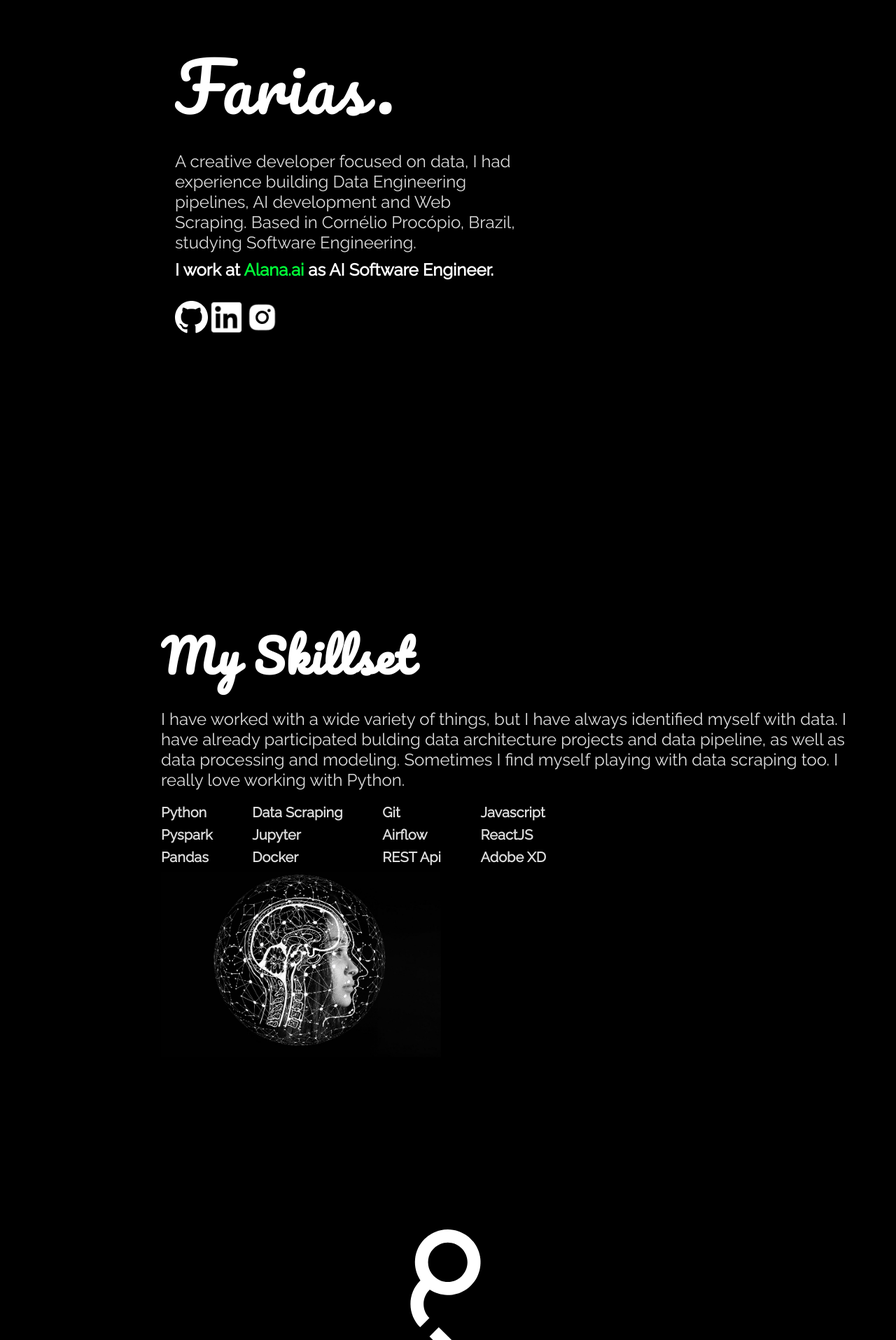
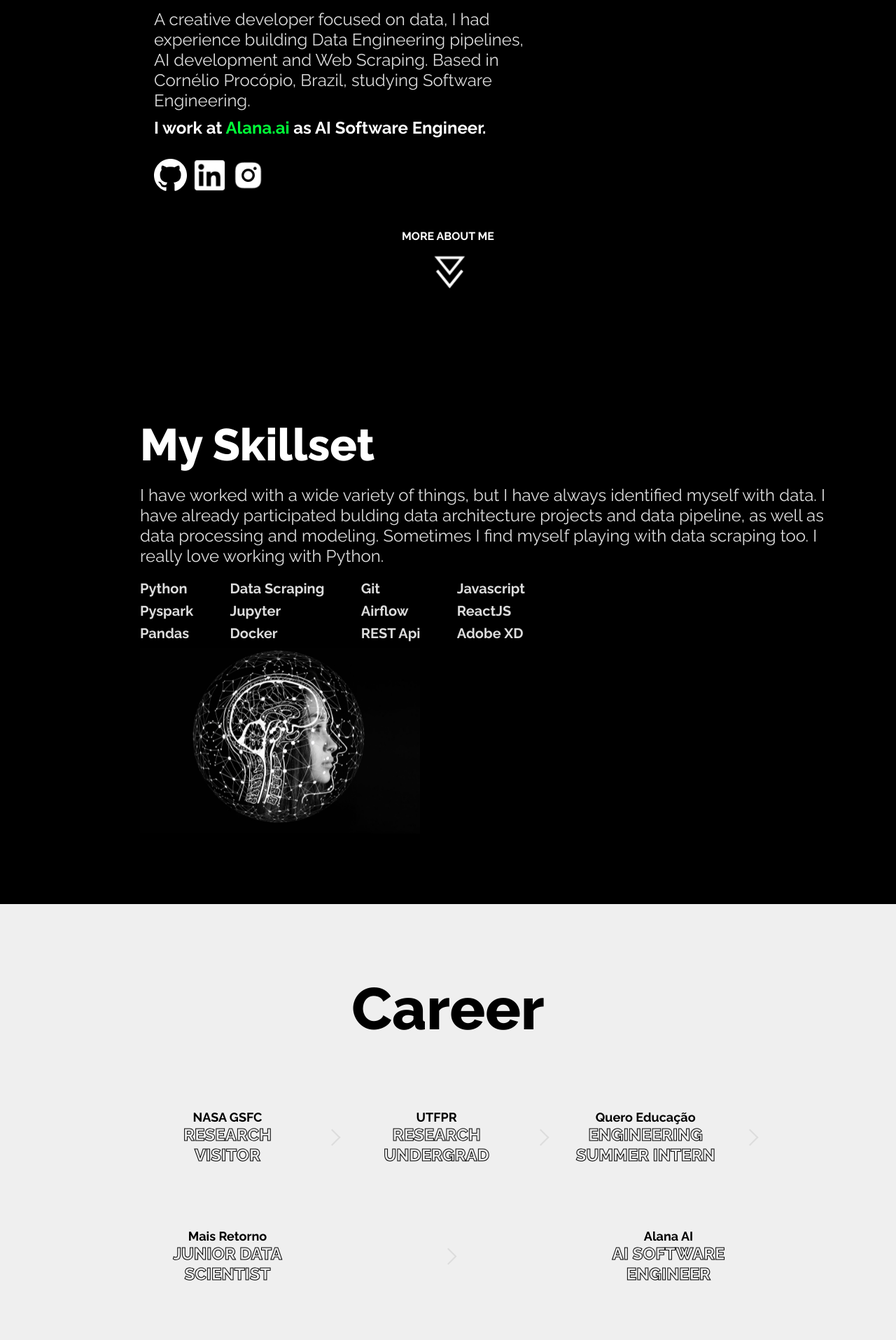
Before and after one commit to luisgmfarias/luisgmfarias.github.io, a React (Create React App) app: page / in a window 1280 px wide. Shown: the part 885-2800 px from the top of the page at 70% size. Built offline with nearby package versions, Linux system fonts and the light colour scheme.

Commit message:
carrer section finished

```diff
--- a/src/App.js
+++ b/src/App.js
@@ -2,6 +2,8 @@
 import Home from "./sections/Home";
 import Skillset from "./sections/Skillset";
 import Contact from "./sections/Contact";
+import Career from "./sections/Career";
+import Projects from "./sections/Projects";
 import CurveConnector from "./components/CurveConnector";
 
 function App() {
@@ -10,6 +12,8 @@
       <Navbar />
       <Home />
       <Skillset />
+      <Career/>
+      <Projects/>
       <CurveConnector />
       <Contact />
     </div>
--- /dev/null
+++ b/src/components/ArrowAnimation.jsx
@@ -0,0 +1,80 @@
+import styled from "styled-components";
+
+function ArrowAnimation() {
+  return (
+    <ArrowAnim>
+      <svg width="18px" height="17px" viewBox="-1 0 18 17" version="1.1">
+        <g>
+          <polygon
+            class="arrow"
+            points="16.3746667 8.33860465 7.76133333 15.3067621 6.904 14.3175671 14.2906667 8.34246869 6.908 2.42790698 7.76 1.43613596"
+          ></polygon>
+          <polygon
+            class="arrow-fixed"
+            points="16.3746667 8.33860465 7.76133333 15.3067621 6.904 14.3175671 14.2906667 8.34246869 6.908 2.42790698 7.76 1.43613596"
+          ></polygon>
+          <path d="M-4.58892184e-16,0.56157424 L-4.58892184e-16,16.1929159 L9.708,8.33860465 L-1.64313008e-15,0.56157424 L-4.58892184e-16,0.56157424 Z M1.33333333,3.30246869 L7.62533333,8.34246869 L1.33333333,13.4327013 L1.33333333,3.30246869 L1.33333333,3.30246869 Z"></path>
+        </g>
+      </svg>
+    </ArrowAnim>
+  );
+}
+
+export default ArrowAnimation;
+
+const ArrowAnim = styled.div`
+  width: 50px;
+  transform: rotate(90deg);
+  margin:auto;
+
+  svg {
+    width: 50px;
+    height: auto;
+    margin:0 1rem;
+    cursor: pointer;
+    overflow: visible;
+    fill: #ffffff;
+    polygon,
+    path {
+      transition: all 0.5s cubic-bezier(0.2, 1, 0.3, 1);
+    }
+    &:hover polygon,
+    &:hover path {
+      transition: all 1s cubic-bezier(0.2, 1, 0.3, 1);
+      fill: #a7a5a5;
+    }
+
+    &:hover .arrow {
+      animation: arrow-anim 2.5s cubic-bezier(0.2, 1, 0.3, 1) infinite;
+    }
+    &:hover .arrow-fixed {
+      animation: arrow-fixed-anim 2.5s cubic-bezier(0.2, 1, 0.3, 1) infinite;
+    }
+  }
+
+  @keyframes arrow-anim {
+    0% {
+      opacity: 1;
+      transform: translateX(0);
+    }
+    5% {
+      transform: translateX(-0.1rem);
+    }
+    100% {
+      transform: translateX(1rem);
+      opacity: 0;
+    }
+  }
+
+  @keyframes arrow-fixed-anim {
+    5% {
+      opacity: 0;
+    }
+    20% {
+      opacity: 0.4;
+    }
+    100% {
+      opacity: 1;
+    }
+  }
+`;
--- a/src/components/Navbar.jsx
+++ b/src/components/Navbar.jsx
@@ -20,7 +20,7 @@
   font-family: "Raleway";
   font-size: 20px;
   color: #dcdcdc;
-  font-weight: lighter;
+  font-weight: 400;
   cursor: pointer;
 
   @media (max-width: 415px) {
@@ -49,7 +49,8 @@
   display: flex;
   justify-content: center;
   align-items: center;
-  background: linear-gradient(to bottom, black, transparent);
-  padding: 10px 0;
+  background: black;
+  padding: 0x 0;
   position: fixed;
+  z-index:999
 `;
--- a/src/components/SectionContainer.jsx
+++ b/src/components/SectionContainer.jsx
@@ -1,7 +1,7 @@
 import styled from 'styled-components';
 
 const SectionContainer = styled.div`
-    padding: 200px 230px;
+    padding: 100px 200px;
     background-color:#000000;
     display: flex;
 
--- a/src/components/SectionTitle.jsx
+++ b/src/components/SectionTitle.jsx
@@ -1,8 +1,8 @@
 import styled from "styled-components";
 
 export const SectionTitle = styled.h2`
-  font-family: Pacifico;
+  font-family: Raleway;
   font-size: 64px;
   color: white;
-  letter-spacing: 2px;
+  font-weight: 900;
 `;
--- a/src/index.css
+++ b/src/index.css
@@ -1,4 +1,4 @@
-@import url("https://fonts.googleapis.com/css2?family=Raleway&display=swap");
+@import url('https://fonts.googleapis.com/css2?family=Raleway:wght@100;200;300;400;500;600;700;800&display=swap');
 @import url('https://fonts.googleapis.com/css2?family=Pacifico&display=swap');
 
 @font-face {
@@ -26,3 +26,54 @@
   border-radius: 20px;       /* roundness of the scroll thumb */
   border: 4px solid black;  /* creates padding around scroll thumb */
 }
+
+@-webkit-keyframes slide {
+  0% {
+    opacity: 0;
+    transform: translateX(15vw);
+  }
+  20% {
+    opacity: 1;
+    transform: translateX(9vw);
+  }
+  80% {
+    opacity: 1;
+    transform: translateX(-9vw);
+  }
+  100% {
+    opacity: 0;
+    transform: translateX(-15vw);
+  }
+}
+@keyframes slide {
+  0% {
+    opacity: 0;
+    transform: translateX(15vw);
+  }
+  20% {
+    opacity: 1;
+    transform: translateX(9vw);
+  }
+  80% {
+    opacity: 1;
+    transform: translateX(-9vw);
+  }
+  100% {
+    opacity: 0;
+    transform: translateX(-15vw);
+  }
+}
+
+
+.delay1 {
+  -webkit-animation-delay: 1s;
+  animation-delay: 1s;
+}
+.delay2 {
+  -webkit-animation-delay: 2s;
+  animation-delay: 2s;
+}
+.delay3 {
+  -webkit-animation-delay: 3s;
+  animation-delay: 3s;
+}
--- /dev/null
+++ b/src/sections/Career.jsx
@@ -0,0 +1,120 @@
+import SectionContainer from "../components/SectionContainer";
+import { SectionTitle } from "../components/SectionTitle";
+import styled from "styled-components";
+import { Col } from "../components/Utils";
+
+function Career() {
+  return (
+    <SectionContainer style={{ background: "#efefef" }}>
+      <Col style={{ width: "100%" }}>
+        <Title>Career</Title>
+        <CardContainer>
+          <CareerBox>
+            <CareerCompany>NASA GSFC</CareerCompany>
+            <CareerPos
+              style={{ WebkitTextStroke: "1px black", color: "transparent" }}
+            >
+              Research Visitor
+            </CareerPos>
+          </CareerBox>
+          <Arrow />
+          <CareerBox>
+            <CareerCompany>UTFPR</CareerCompany>
+            <CareerPos
+              style={{ WebkitTextStroke: "1px black", color: "transparent" }}
+            >
+              Research Undergrad
+            </CareerPos>
+          </CareerBox>
+          <Arrow />
+          <CareerBox>
+            <CareerCompany>Quero Educação</CareerCompany>
+            <CareerPos
+              style={{ WebkitTextStroke: "1px black", color: "transparent" }}
+            >
+              Engineering Summer Intern
+            </CareerPos>
+          </CareerBox>
+          <Arrow />
+          <CareerBox>
+            <CareerCompany>Mais Retorno</CareerCompany>
+            <CareerPos
+              style={{ WebkitTextStroke: "1px black", color: "transparent" }}
+            >
+              Junior Data Scientist
+            </CareerPos>
+          </CareerBox>
+          <Arrow />
+          <CareerBox>
+            <CareerCompany>Alana AI</CareerCompany>
+            <CareerPos
+              style={{ WebkitTextStroke: "1px black", color: "transparent" }}
+            >
+              AI Software Engineer
+            </CareerPos>
+          </CareerBox>
+        </CardContainer>
+      </Col>
+    </SectionContainer>
+  );
+}
+
+export default Career;
+
+const CareerBox = styled.div`
+  font-family: Raleway;
+  color: black;
+  display: flex;
+  flex-direction: column;
+  overflow: hidden;
+  padding: 10px 25px;
+  width: 200px;
+  height: 150px;
+  text-align: center;
+  justify-content: center;
+  border-radius: 10px;
+  cursor: pointer;
+
+  &:hover {
+    div {
+      color: black !important;
+    }
+  }
+`;
+
+const CareerPos = styled.div`
+  text-transform: uppercase;
+  font-weight: 900;
+  font-size: 24px;
+`;
+
+const CareerCompany = styled.span`
+  font-size: 18px;
+  font-family: Raleway;
+  font-weight: bold;
+`;
+
+const Title = styled.div`
+  color: black;
+  font-size: 84px;
+  text-align: center;
+  font-family: Raleway;
+  font-weight: 900;
+`;
+
+const CardContainer = styled.div`
+  display: flex;
+  width: 100%;
+  justify-content: space-between;
+  margin-top: 50px;
+  flex-wrap: wrap;
+  align-items: center;
+`;
+
+const Arrow = styled.div`
+  height: 15px;
+  width: 15px;
+  border: 1px solid #dcdcdc;
+  border-width: 2px 2px 0 0;
+  transform: rotate(45deg);
+`;
--- a/src/sections/Home.jsx
+++ b/src/sections/Home.jsx
@@ -1,16 +1,18 @@
 import SectionContainer from "../components/SectionContainer";
 import photo from "../assets/images/profile-photo.jpeg";
 import styled from "styled-components";
-import { Row } from "../components/Utils";
+import { Row, Col } from "../components/Utils";
 import github from "../assets/images/akar-icons_github-fill.png";
 import linkedin from "../assets/images/akar-icons_linkedin-fill.png";
 import instagram from "../assets/images/ant-design_instagram-filled.png";
 import Fade from "react-reveal/Fade";
+import ArrowAnimation from "../components/ArrowAnimation";
 
 function Home() {
   return (
-    <SectionContainer>
-      <Row>
+    <SectionContainer style={{ paddingTop: "250px" }}>
+      <Col>
+        <Row style={{alignItems: "center"}}>
           <Fade left>
             <Photo src={photo} alt="profile-photo" />
           </Fade>
@@ -52,9 +54,13 @@
                 <img src={instagram} alt="" />
               </a>
             </IconsContainer>
-
           </Presentation>
         </Row>
+        <div style={{margin:'auto', color:'white', fontFamily:"Raleway", marginTop:'50px', fontWeight:'bold'}}>
+          <span>MORE ABOUT ME</span>
+          <ArrowAnimation />
+        </div>
+      </Col>
     </SectionContainer>
   );
 }
@@ -83,16 +89,15 @@
   }
 
   span {
-    font-family: Pacifico;
+    font-family: Raleway;
+    font-weight: 900;
     font-size: 48px;
   }
 
   h1 {
-    font-family: Pacifico;
-    font-style: normal;
-    font-weight: normal;
+    font-family: Raleway;
+    font-weight: 900;
     font-size: 96px;
-    letter-spacing: 2px;
     margin: 0;
 
     @media (max-width: 415px) {
--- /dev/null
+++ b/src/sections/Projects.jsx
@@ -0,0 +1,68 @@
+import SectionContainer from "../components/SectionContainer";
+import { SectionTitle } from "../components/SectionTitle";
+import datatrampos from "../assets/images/Datatrampos.png";
+import styled from "styled-components";
+import { Col } from "../components/Utils";
+
+function Projects() {
+  return (
+    <SectionContainer>
+      <Col>
+        <SectionTitle style={{ color: "white" }}>Main Projects</SectionTitle>
+        <ProjectCard href="https://datatrampos.com.br">
+          <img src={datatrampos} alt="" srcset="" />
+          <p>DATATRAMPOS</p>
+        </ProjectCard>
+      </Col>
+    </SectionContainer>
+  );
+}
+
+const ProjectCard = styled.a`
+  width: 700px;
+  height: 700px;
+  position: relative;
+  margin-top: 50px;
+  text-align: center;
+  cursor:pointer;
+  border-radius: 8px;
+  overflow: hidden;
+
+
+  &:hover{
+      img{
+        transition: transform .5s ease;
+        filter: grayscale(7%);
+        transform: scale(1.04);
+      }
+      p{
+        transition: color .10s ease;
+        color:white;
+      }
+
+
+  }
+
+  img {
+    width: 100%;
+    filter: grayscale(30%);
+    border-radius: 8px;
+  }
+
+  p {
+    position: absolute;
+    top: 50%;
+    left: 50%;
+    transform: translate(-50%, -50%);
+    font-family: Raleway;
+    font-weight: 900;
+    color: transparent;
+    font-size: 40px;
+    font-weight: bold;
+    color:transparent;
+
+
+  }
+`;
+
+export default Projects;
```
Also changed, not shown: src/assets/images/Datatrampos.png (added). Lines whose indentation alone changed are shown as unchanged.
